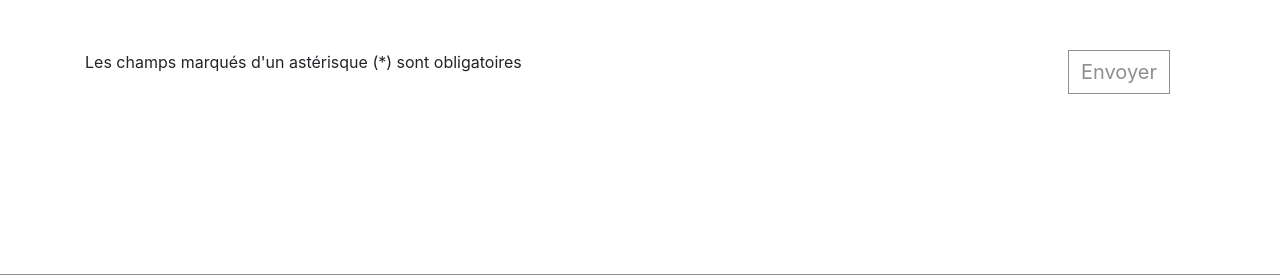
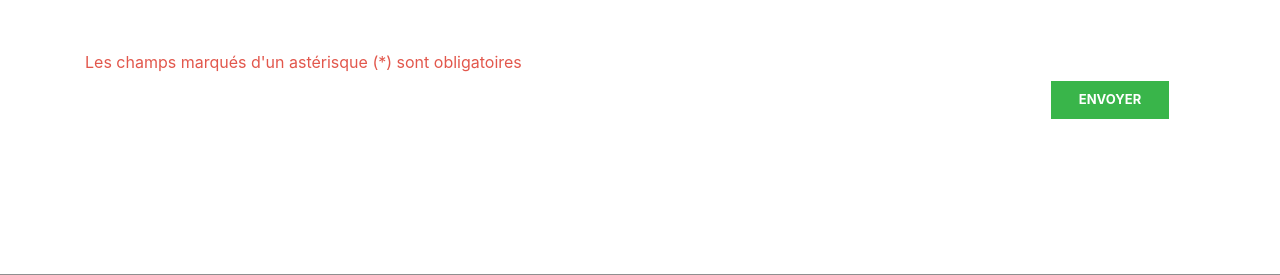
Before and after one commit to Gregory2911/Questionnaire, a Symfony app: template templates/questionnaire/index.html.twig in a window 1280 px wide. Shown: the part 15-290 px from the top of the page. Run offline with Twig, Linux system fonts and the light colour scheme; the template is opened without the code that fills it, so the values that code supplies are empty; style sheets or scripts are compiled from the project's sources; some libraries are stand-ins or nearby versions.

Commit message:
last commit

```diff
--- a/assets/css/app.scss
+++ b/assets/css/app.scss
@@ -74,3 +74,60 @@ footer
 	color: white;
 	text-align: center;
 }
+
+.modal-header, .modal-body
+{
+	background-color: #789696;
+}
+
+.modal-title
+{
+	color: white;
+}
+
+#btnSubmit
+{
+	margin-top: 30px;
+}
+
+#btnSubmit, #btnConfirmation
+{
+	background-color: #39B54A;
+	color: white;
+	font-size: 13px;
+	font-weight: bold;
+	width: 120px;
+	height: 40px;
+	border: white 1px solid !important;
+}
+
+#btnSubmit:hover, #btnConfirmation:hover
+{
+	opacity: 70%;
+	font-size: 12px;
+	border: #D8DCCE 1px solid !important;
+}
+
+#btnAnnulation
+{
+	background-color: #789696;
+	color: white;
+	font-size: 13px;
+	font-weight: bold;
+	width: 120px;
+	height: 40px;
+	border: white 1px solid !important;
+	opacity: 100%;
+}
+
+#btnAnnulation:hover
+{
+	opacity: 70%;
+	font-size: 12px;
+	border: #D8DCCE 1px solid !important;
+}
+
+#infoAsterisque
+{
+	color: #E2574C;
+}
--- a/assets/js/app.js
+++ b/assets/js/app.js
@@ -56,11 +56,18 @@ document.addEventListener("DOMContentLoaded", function () {
         }
         else
         {
-          if (confirm("Confirmez-vous l'envoi de vos réponses ?"))
-          {
-            formulaire.submit();
-          };
+          // if (confirm("Confirmez-vous l'envoi de vos réponses ?"))
+          // {
+          //   formulaire.submit();
+          // };
+          $('#modalConfirmation').modal('show');
         }
     });
   });
+
+  $("#btnConfirmation").click(function(){
+    alert("cool");
+    //formulaire.submit();
+    $('#modalConfirmation').modal('hide');
+  })
 });
--- a/templates/questionnaire/index.html.twig
+++ b/templates/questionnaire/index.html.twig
@@ -143,13 +143,29 @@
         {% endfor %}
 
             {#<button class="btn btn-primary float-right" type="submit">Envoyer</button>#}
-            <button type="button" class="btn btn-primary float-right validation">Envoyer</button>
+            <button id="btnSubmit" type="button" class="btn btn-primary float-right validation">ENVOYER</button>
 
 	    </form>
 
-	    <p>Les champs marqués d'un astérisque (*) sont obligatoires<p>
+	    <p id="infoAsterisque">Les champs marqués d'un astérisque (*) sont obligatoires<p>
 
     </section>
+
+    {#popup de confirmation#}
+    <!--Popup de connexion-->
+  	<div class="modal" id="modalConfirmation">
+  		<div class="modal-dialog">
+    		<div class="modal-content">
+      			<div class="modal-header">
+        			<h4 class="modal-title">Confirmez-vous l'envoi de vos réponses ?</h4>
+      			</div>
+     			<div class="modal-body">
+                    <button id="btnAnnulation" type="button" class="btn btn-primary close" data-dismiss="modal">ANNULER</button>
+                    <button class="btn btn-primary inscription" id="btnConfirmation">ENVOYER</button>
+	      		</div>
+	    	</div>
+	  	</div>
+	</div>
 
     <footer>Vous recevez ce questionnaire car vous avez participé à une formation avec {{ questionnaire.societe }} qui utilise <br/> FORMDEV pour ses questionnaires. Vos réponses sont anonymes.</footer>
 
```
